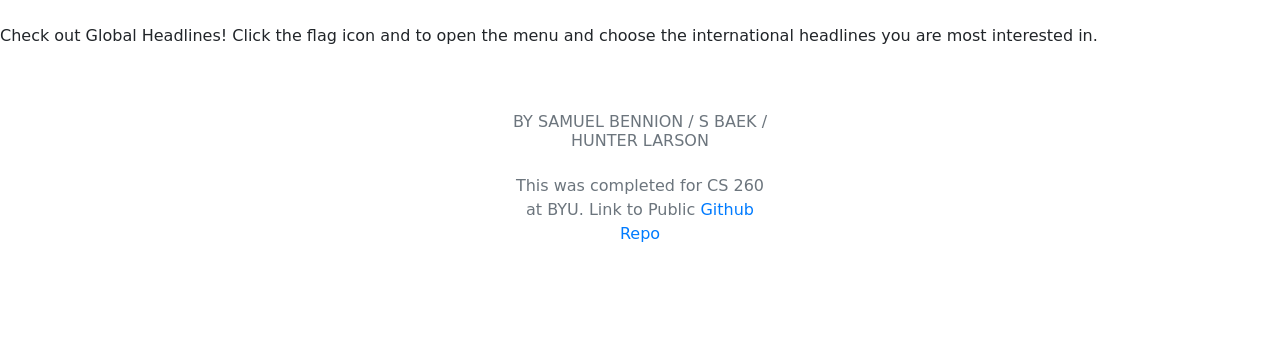
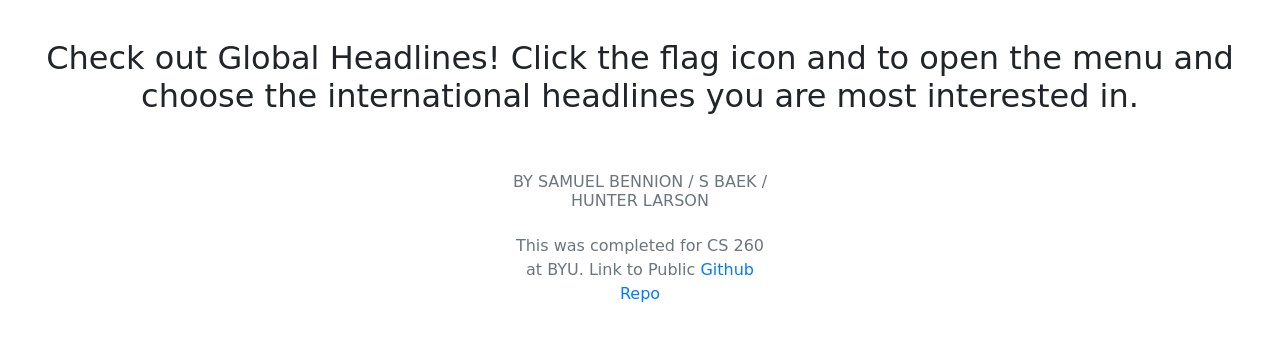
Before and after one commit to sambennion/News-App, a plain HTML site: page index.html in a window 1280 px wide. Drawn offline with nearby package versions, Linux system fonts and the light colour scheme; no server answers; some icons are missing.

Commit message:
Fix intro margins

```diff
--- a/index.html
+++ b/index.html
@@ -29,8 +29,10 @@
 </nav>
 <!-- Sam's changes end-->
 
+<div id="intro">
+  <h2>Check out Global Headlines! Click the flag icon and to open the menu and choose the international headlines you are most interested in. </h2>
+</div>
 
-<p>Check out Global Headlines! Click the flag icon and to open the menu and choose the international headlines you are most interested in. </p>
 
   <div id="newsResults" class="news">
 
--- a/styles.css
+++ b/styles.css
@@ -33,7 +33,6 @@ a:visited {
 .news {
   display: grid;
   margin: auto 3%;
-  margin-top: 3px;
 }
 
 .article {
@@ -79,6 +78,10 @@ a:visited {
   width: 100%;
   height: 100%;
 }
+#intro{
+  margin-top: 15px;
+  text-align: center;
+}
 
 /* Tablet Styles */
 @media only screen and (min-width: 401px) and (max-width: 960px) {}
```
